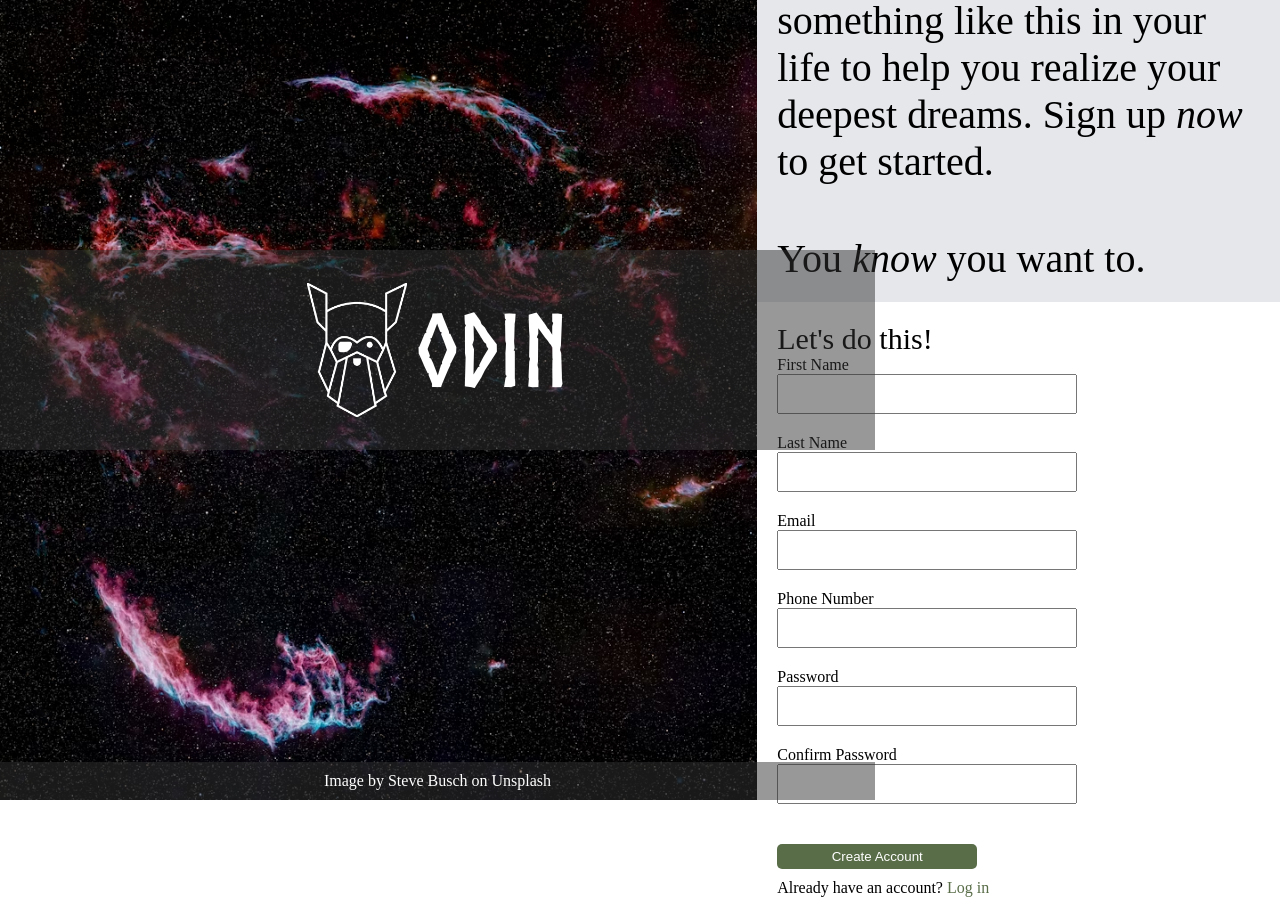
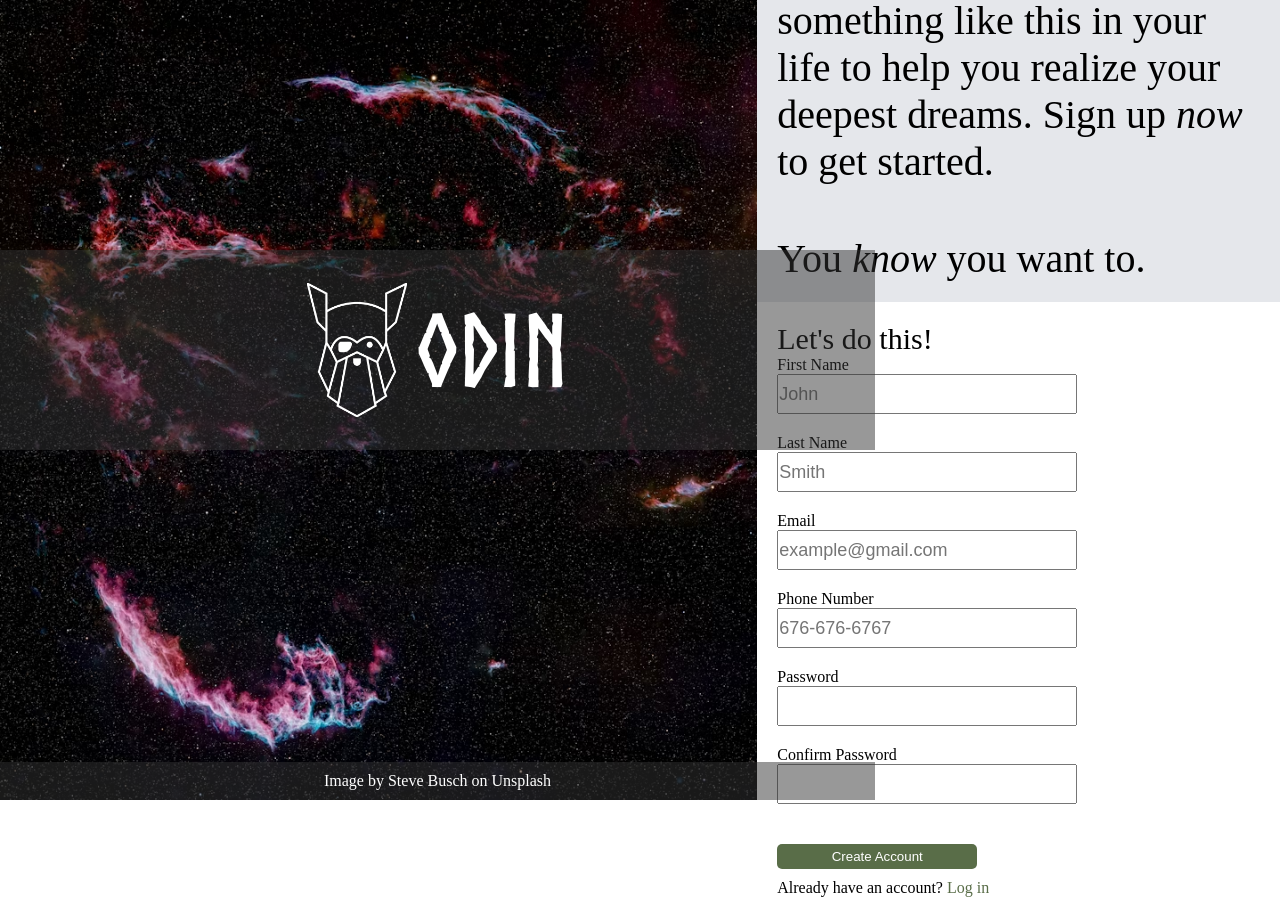
Before and after one commit to Sterztan/odin-sign-up-form, a plain HTML site: page index.html in a window 1280 px wide. Drawn offline with Linux system fonts and the light colour scheme.

Commit message:
Added placeholders to inputs

```diff
--- a/index.html
+++ b/index.html
@@ -32,32 +32,32 @@
 
                     <div class="input-group">
                         <label for="first-name">First Name</label>
-                        <input id="first-name" name="first-name">
+                        <input id="first-name" name="first-name" placeholder="John" required>
                     </div>
 
                     <div class="input-group">
                         <label for="last-name">Last Name</label>
-                        <input id="last-name" name="last-name">
+                        <input id="last-name" name="last-name" placeholder="Smith" required>
                     </div>
 
                     <div class="input-group">
                         <label for="email">Email</label>
-                        <input id="email" type="email" name="email">
+                        <input id="email" type="email" name="email" placeholder="example@gmail.com" required>
                     </div>
 
                     <div class="input-group">
                         <label for="phone-number" name="phone-number">Phone Number</label>
-                        <input id="phone-number" type="tel" name="phone-number">
+                        <input id="phone-number" type="tel" name="phone-number" placeholder="676-676-6767" required>
                     </div>
 
                     <div class="input-group">
                         <label for="password">Password</label>
-                        <input id="password" type="password" name="password">
+                        <input id="password" type="password" name="password" required>
                     </div>
 
                     <div class="input-group">
                         <label for="confirm-password">Confirm Password</label>
-                        <input id="confirm-password" type="password" name="confirm-password">
+                        <input id="confirm-password" type="password" name="confirm-password" required>
                     </div>
                 </form>
             </div>
```
